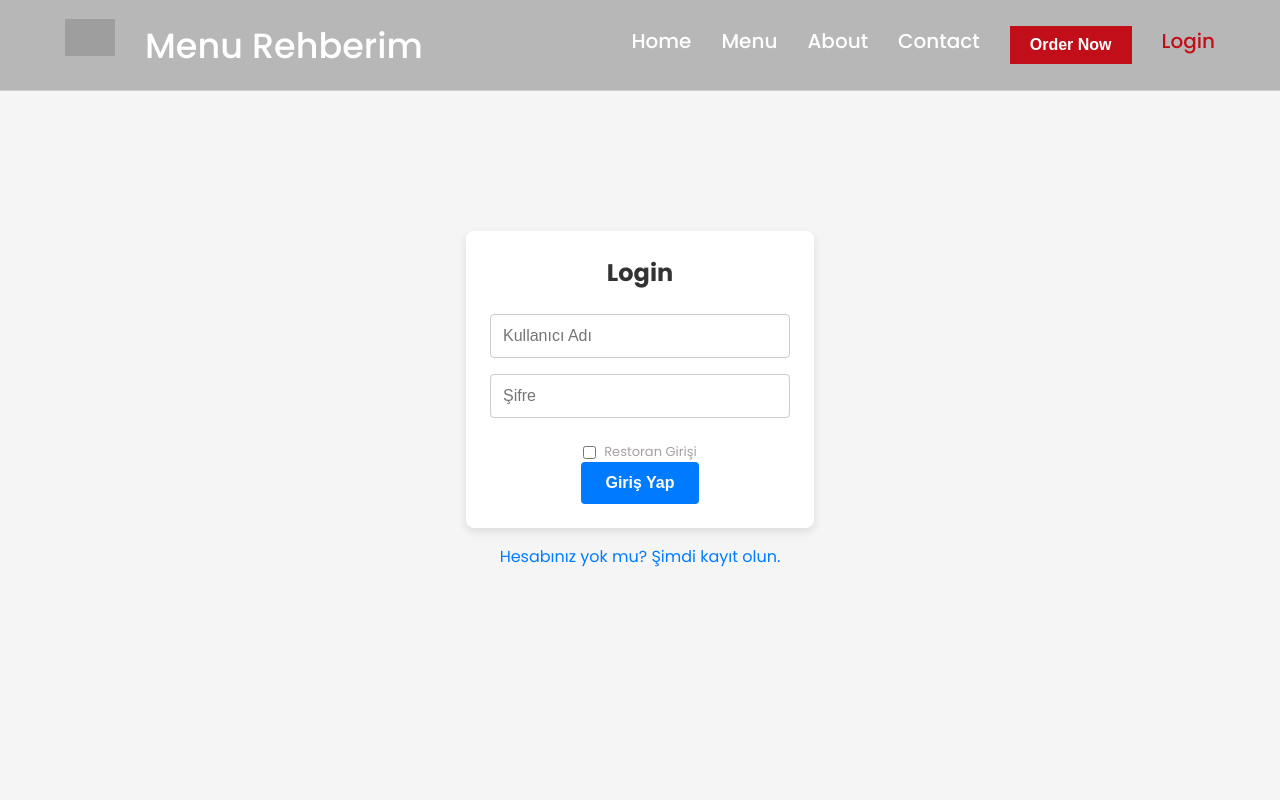
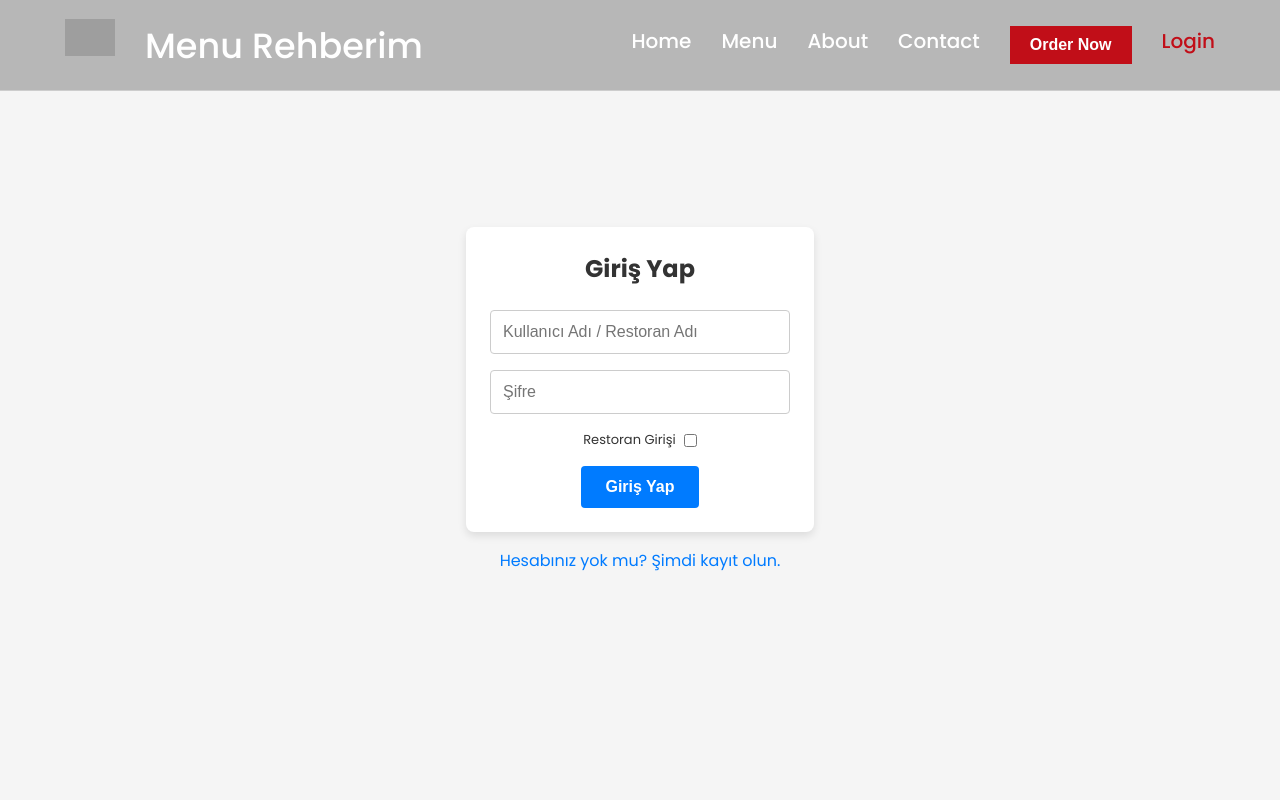
Before and after one commit to cengiztuglu/MenuRehberim, a React (Create React App) app: page /login in a window 1280 px wide. Shown: the top 800 px of the page. Built offline with nearby package versions, Linux system fonts and the light colour scheme; grey boxes are pictures that could not be loaded.

Commit message:
RestourantLoginandRegisterApi

```diff
--- a/src/pages/Login/Login.js
+++ b/src/pages/Login/Login.js
@@ -8,41 +8,90 @@ const LoginForm = () => {
 
   const [user, setUser] = useState({
     userName: '',
-    password: ''
+    password: '',
+    isRestaurantLogin: false
   });
   const [error, setError] = useState(null);
-  const [isRestoranGirisi, setIsRestoranGirisi] = useState(false);
 
   const handleInputChange = (event) => {
-    const { name, value } = event.target;
-    setUser({ ...user, [name]: value });
+    const { name, value, checked } = event.target;
+    setUser({ ...user, [name]: name === 'isRestaurantLogin' ? checked : value });
   };
 
   const handleLogin = (event) => {
     event.preventDefault();
 
-    if (isRestoranGirisi) {
-      // Restoran girişi için işlemler burada yapılabilir
-      navigate('/menu');
+    if (!user.userName || !user.password) {
+      setError('Kullanıcı adı ve şifre gereklidir.');
+      return;
+    }
+
+    if (user.isRestaurantLogin) {
+      // Restaurant giriş kontrolü ve API isteği
+      axios.post('http://localhost:8081/api/rlogin', {
+        restourantName: user.userName,
+        restourantPassword: user.password
+      })
+      .then(response => {
+        console.log(response.data); // Geri dönen veriye göre işlem yapılabilir
+        navigate('/menu'); // Örnek bir yönlendirme
+      })
+      .catch(error => {
+        setError('Restoran girişi sırasında bir hata oluştu. Lütfen tekrar deneyin.');
+      });
     } else {
-      axios.post('http://localhost:8081/api/login', user)
+      // Kullanıcı giriş kontrolü ve API isteği
+      axios.post('http://localhost:8081/api/login', {
+        userName: user.userName,
+        password: user.password
+      })
       .then(response => {
-          if (response.data === "Giriş başarılı!") {
-            console.log('Giriş başarılı!');
-            navigate('/menu');
+        if (response.data === 'Giriş başarılı!') {
+          console.log('Kullanıcı girişi başarılı!');
+          navigate('/menu'); // Örnek bir yönlendirme
         } else {
           setError('Kullanıcı adı veya şifre hatalı.');
         }
       })
       .catch(error => {
-          console.error('Giriş hatası:', error);
-          setError('Giriş sırasında bir hata oluştu. Lütfen tekrar deneyin.');
+        setError('Kullanıcı girişi sırasında bir hata oluştu. Lütfen tekrar deneyin.');
       });
     }
   };
 
-  const toggleRestoranGirisi = () => {
-    setIsRestoranGirisi(!isRestoranGirisi);
+  return (
+    <Container>
+      <Form onSubmit={handleLogin}>
+        <Title>Giriş Yap</Title>
+        <Input
+          type="text"
+          name='userName'
+          placeholder="Kullanıcı Adı / Restoran Adı"
+          value={user.userName}
+          onChange={handleInputChange}
+        />
+        <Input
+          type="password"
+          placeholder="Şifre"
+          name='password'
+          value={user.password}
+          onChange={handleInputChange}
+        />
+        <CheckboxLabel>
+          Restoran Girişi
+          <Checkbox
+            type="checkbox"
+            name='isRestaurantLogin'
+            checked={user.isRestaurantLogin}
+            onChange={handleInputChange}
+          />
+        </CheckboxLabel>
+        <Button type="submit">Giriş Yap</Button>
+        {error && <Error>{error}</Error>}
+      </Form>
+      <RegisterLink to="/register">Hesabınız yok mu? Şimdi kayıt olun.</RegisterLink>
+    </Container>
+  );
 };
 
 const Container = styled.div`
@@ -78,6 +127,17 @@ const LoginForm = () => {
   font-size: 16px;
 `;
 
+const CheckboxLabel = styled.label`
+  display: flex;
+  align-items: center;
+  margin-bottom: 16px;
+  color: #333;
+`;
+
+const Checkbox = styled.input`
+  margin-left: 8px;
+`;
+
 const Button = styled.button`
   padding: 12px 24px;
   border-radius: 4px;
@@ -92,15 +152,9 @@ const LoginForm = () => {
   }
 `;
 
-  const CheckboxLabel = styled.label`
-    display: flex;
-    align-items: center;
+const Error = styled.p`
+  color: red;
   margin-top: 8px;
-    cursor: pointer;
-  `;
-
-  const CheckboxInput = styled.input`
-    margin-right: 8px;
 `;
 
 const RegisterLink = styled(Link)`
@@ -114,38 +168,4 @@ const LoginForm = () => {
   }
 `;
 
-  return (
-    <Container>
-      <Form onSubmit={handleLogin}>
-        <Title>Login</Title>
-        <Input
-          type="text"
-          name='userName'
-          placeholder="Kullanıcı Adı"
-          value={user.userName}
-          onChange={handleInputChange}
-        />
-        <Input
-          type="password"
-          placeholder="Şifre"
-          name='password'
-          value={user.password}
-          onChange={handleInputChange}
-        />
-        <CheckboxLabel>
-          <CheckboxInput
-            type="checkbox"
-            checked={isRestoranGirisi}
-            onChange={toggleRestoranGirisi}
-          />
-          Restoran Girişi
-        </CheckboxLabel>
-        <Button type="submit">Giriş Yap</Button>
-        {error && <p style={{ color: 'red' }}>{error}</p>}
-      </Form>
-      <RegisterLink to="/register">Hesabınız yok mu? Şimdi kayıt olun.</RegisterLink>
-    </Container>
-  );
-};
-
 export default LoginForm;
--- a/src/pages/Register/Register.js
+++ b/src/pages/Register/Register.js
@@ -10,11 +10,12 @@ const RegisterForm = () => {
     email: '',
     userName: '',
     password: '',
-    restoranName: '',
+    restourantName: '',
     category: '',
-    restoranImage: '',
-    description: '',
-    restoranPassword: ''
+    placeAdress:'',
+    placeBgPicName: '',
+    placeDefinition: '',
+    restourantPassword: ''
   });
   const [error, setError] = useState(null);
 
@@ -49,9 +50,9 @@ const RegisterForm = () => {
       }
     } else {
       // Restoran kaydı
-      if (user.restoranName && user.category && user.restoranImage && user.description && user.restoranPassword) {
+      if (user.restourantName && user.restourantPassword &&user.placeDefinition &&  user.placeAdress&&user.placeBgPicName &&user.category) {
         setError('');
-        axios.post('http://localhost:8081/api/restoran', user)
+        axios.post('http://localhost:8081/api/restourantAdd', user)
           .then(response => {
             if (response.data === true) {
               console.error("Restoran Kaydı Başarılı");
@@ -84,9 +85,9 @@ const RegisterForm = () => {
           <>
             <Input
               type="text"
-              name='restoranName'
+              name='restourantName'
               placeholder="Restoran Adı"
-              value={user.restoranName}
+              value={user.restourantName}
               onChange={handleInputChange}
             />
             <Input
@@ -98,23 +99,30 @@ const RegisterForm = () => {
             />
             <Input
               type="text"
-              name='restoranImage'
-              placeholder="Restoran Fotoğrafı"
-              value={user.restoranImage}
+              name='placeAdress'
+              placeholder="placeAdress"
+              value={user.placeAdress}
               onChange={handleInputChange}
             />
             <Input
               type="text"
-              name='description'
-              placeholder="Tanım"
-              value={user.description}
+              name='placeBgPicName'
+              placeholder="Restoran Fotoğrafı"
+              value={user.placeBgPicName}
               onChange={handleInputChange}
             />
             <Input
-              name='restoranPassword'
+              type="text"
+              name='placeDefinition'
+              placeholder="Tanım"
+              value={user.placeDefinition}
+              onChange={handleInputChange}
+            />
+            <Input
+              name='restourantPassword'
               type="password"
               placeholder="Şifre"
-              value={user.restoranPassword}
+              value={user.restourantPassword}
               onChange={handleInputChange}
             />
           </>
```
Lines whose indentation alone changed are shown as unchanged.
